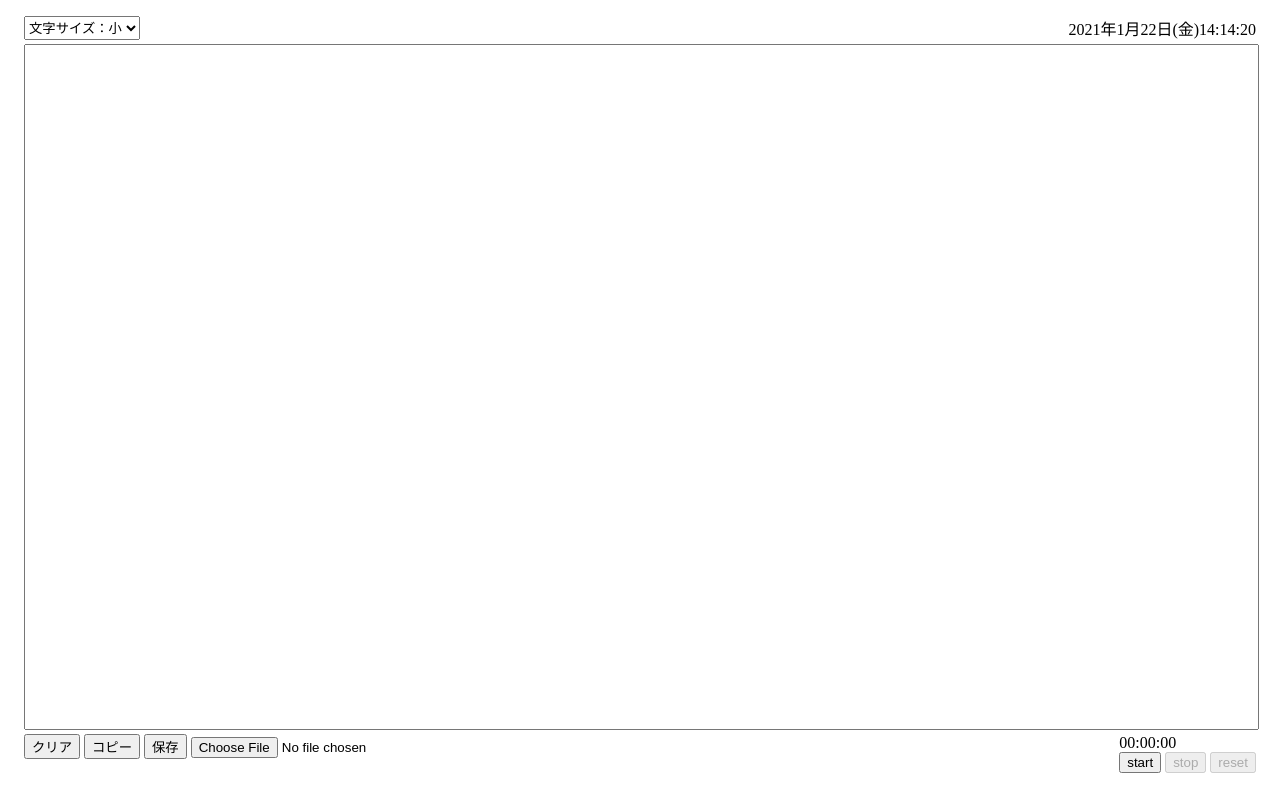
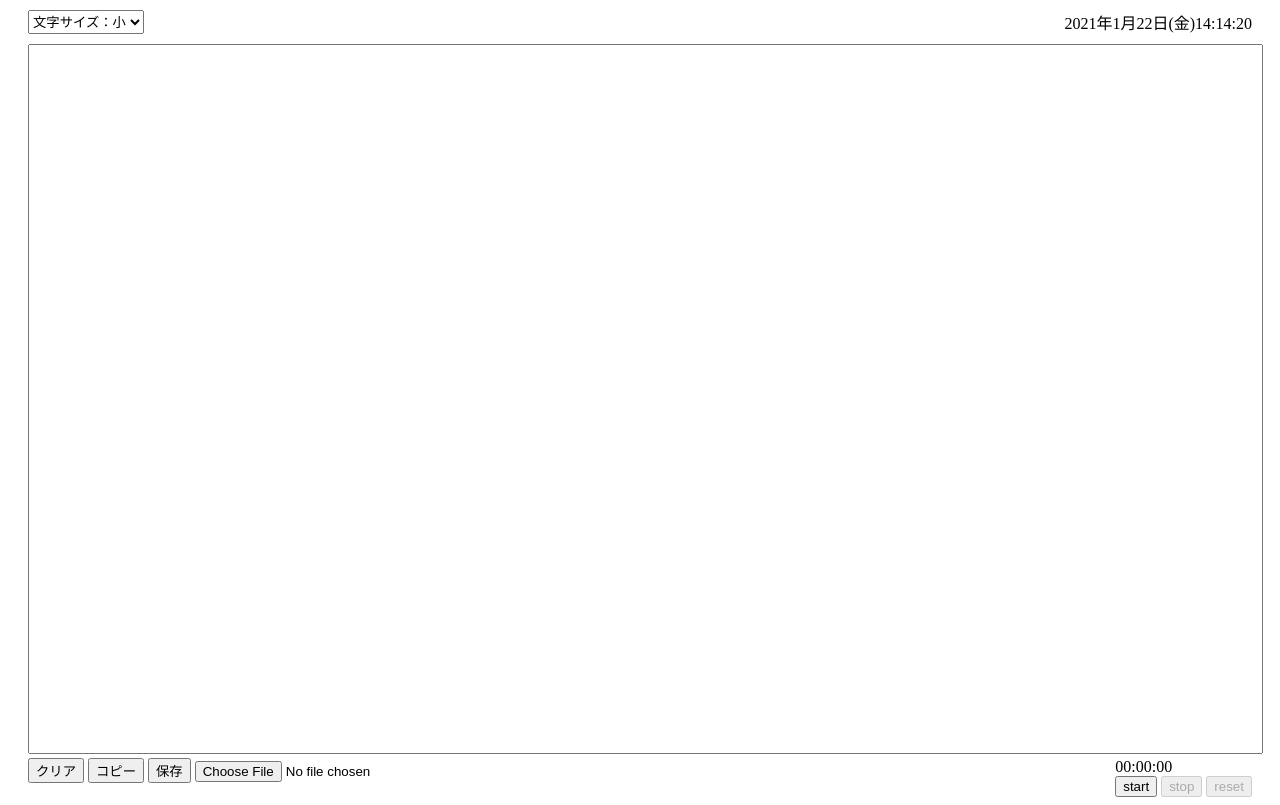
Before and after one commit to ban-2971/study, a plain HTML site: page index.html in a window 1280 px wide. Drawn offline with nearby package versions, Linux system fonts and the light colour scheme.

Commit message:
2021/01/22

```diff
--- a/style.scss
+++ b/style.scss
@@ -1,25 +1,25 @@
 #main{
-	margin: 2vh;
+    margin: {
+        top: 10px;
+        left: 20px;
+        right: 20px;
     }
-
     #top{
         display: flex;
         justify-content: space-between;
-	margin-bottom: 4px;
+        margin-bottom: 10px;
     }
-
     #mainTextarea{
         text-align: center;
         textarea{
-        height: 85vh;
+            height: 88vh;
             width: 96vw;
             resize: none;
             font-size: 16px;
         }
     }
-
     #under{
         display: flex;
         justify-content: space-between;
-	margin-bottom: 4px;
     }
+}
```
Also changed, not shown: style.css, 1 other file. Lines whose indentation alone changed are shown as unchanged.
